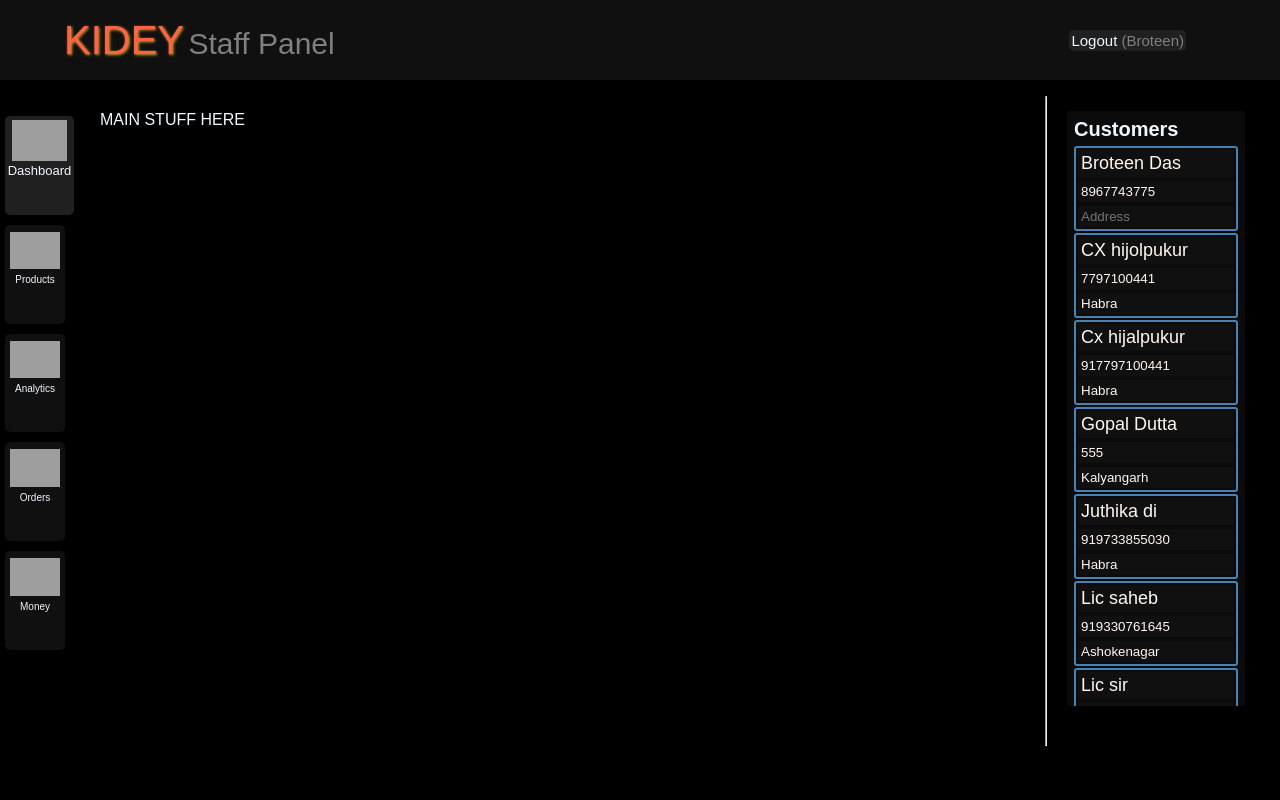
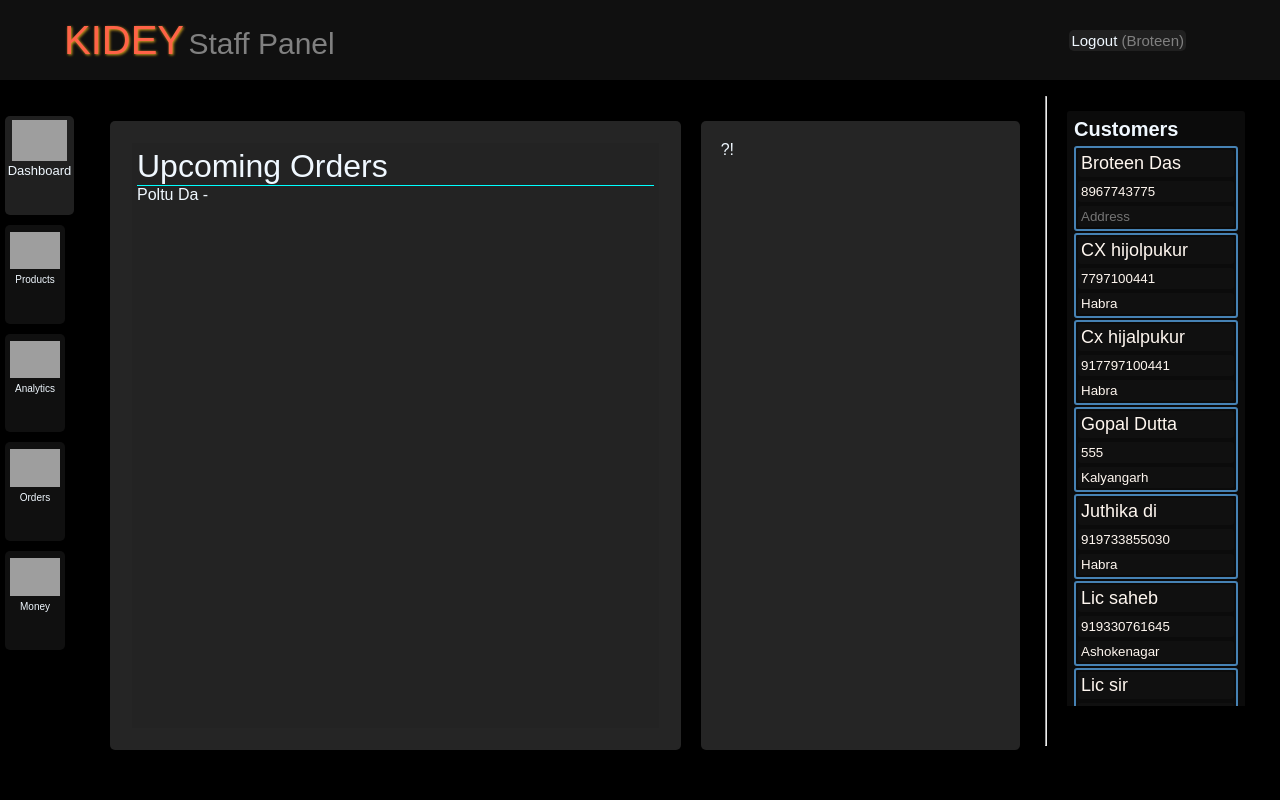
Before and after one commit to B6Infinity/kidey_DEV, a Django app: page /staff/ in a window 1280 px wide. Run offline with Django 3.2, Linux system fonts and the light colour scheme; a user stored in the database is signed in; data comes from the database, SQL or seed files in the repository; some libraries are stand-ins or nearby versions; grey boxes are pictures that could not be loaded.

Commit message:
nice responsiveness

```diff
--- a/staff/models.py
+++ b/staff/models.py
@@ -94,6 +94,8 @@ class Order(models.Model):
 
         super(Order, self).save(*args, **kwargs)
 
+    def get_unpaid(self, *args, **kwargs):
+        return ['BAL']
 
     def __str__(self) -> str:
         return f"{self.customer}:₹{self.payable_amt} >> {(self.time_of_delivery.strftime('%d/%m/%y, %H:%M'))}"
--- a/templates/staff/home.html
+++ b/templates/staff/home.html
@@ -8,7 +8,27 @@
 
     <!-- CHART MAIN -->
     <div class="flex-object" id="mainboard" style="flex-grow: 1;">
-        MAIN STUFF HERE
+
+
+
+        <div class="flex-container">
+            <div class="column">
+                <!-- Content for the first column -->
+                <div class="dash" id="upcoming_orders" style="flex-grow: 2;">
+                    <div class="heading">Upcoming Orders</div>
+                    <div class="scroll_content">
+                        <div>Poltu Da - </div>
+                    </div>
+                </div>
+
+
+            </div>
+            <div class="column">
+                <!-- Content for the second column -->
+                ?!
+            </div>
+        </div>
+
     </div>
     <hr>
 
@@ -151,10 +171,56 @@
     </div>
 
 
+
 </div>
 
 
+<style>
+    .flex-container {
+        display: flex;
+        height: 95%;
+    }
 
+    .column {
+        flex-grow: 1;
+        padding: 20px;
+        height: 100%;
+        margin: 10px;
+        background-color: #252525; /* Set the background color for the first column */
+        border-radius: 5px;
+        display: flex;
+        flex-direction: column;
+    }
+
+    .column .dash:hover{
+        background-color: black;
+
+    }
+    .column .dash{
+        padding: 5px;
+        margin: 2px;
+        background-color: rgba(32, 32, 32, 0.445);
+    }
+    .column .dash .heading{
+        font-size: 2rem;
+        border-bottom: 1px solid cyan;
+    }
+
+
+    /* For Phones */
+    @media only screen and (max-device-width: 640px) {
+
+        #mainboard{
+            overflow-y: auto;
+        }
+
+        .flex-container {
+            flex-direction: column;
+            height: 100vh;
+        }
+    }
+
+</style>
 
 
 <script>
@@ -163,4 +229,5 @@
     }
 
 </script>
+
 {% endblock body %}
```
Also changed, not shown: 1 other file.
